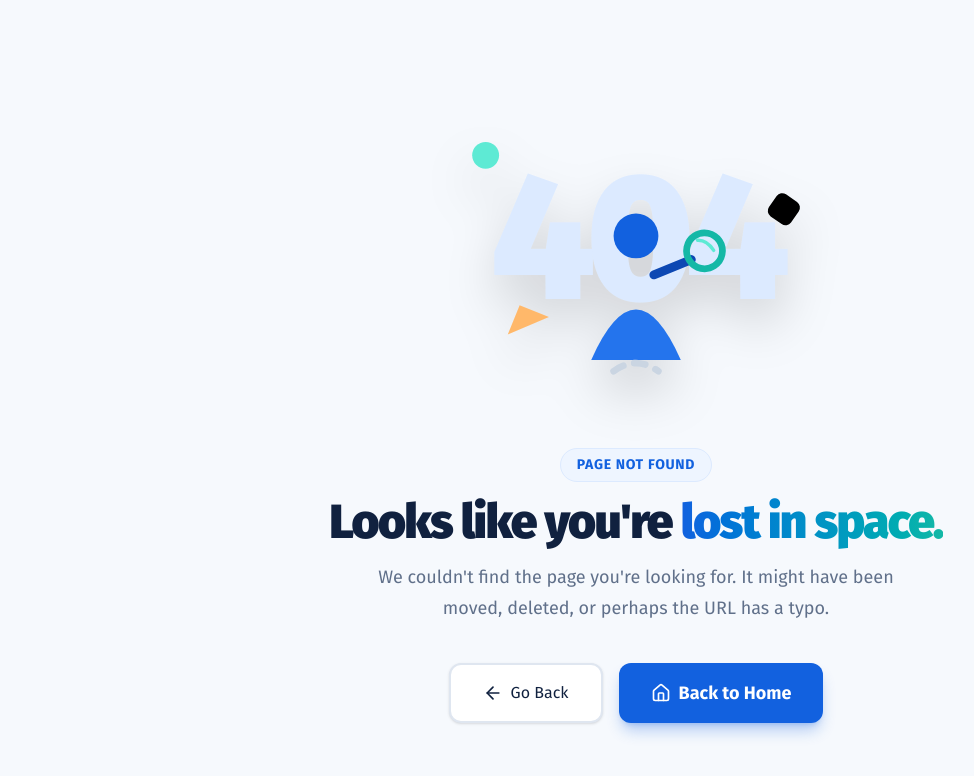
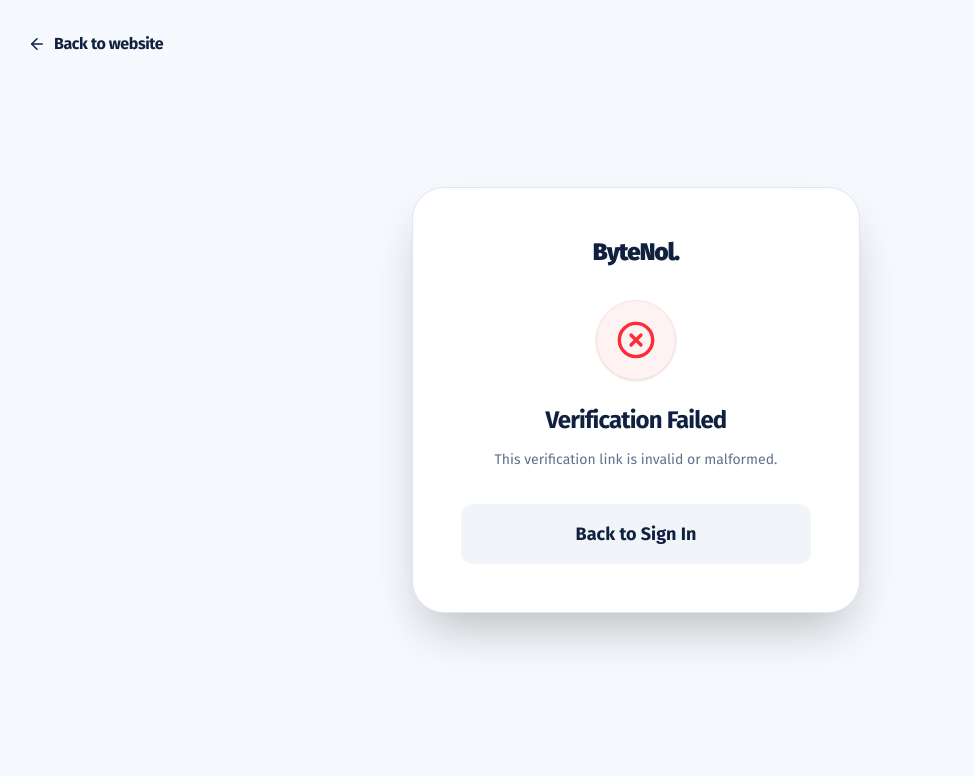
Before and after one commit to bytenol/ByteNol, a React (Vite) app in the folder frontend/: page /verify-email in a window 1280 px wide. Before the commit this address had no page. Shown: the top 776 px of the page, without its empty margins (4-978 px from the left). Built offline with nearby package versions, Linux system fonts and the light colour scheme.

Commit message:
verify page

```diff
--- /dev/null
+++ b/frontend/src/features/auth/pages/VerifyEmailPage.tsx
@@ -0,0 +1,174 @@
+import { useEffect, useState } from "react";
+import { useSearchParams, Link } from "react-router-dom";
+import { motion, AnimatePresence, type Variants } from "motion/react";
+import { CheckCircle2, XCircle, Loader2, ArrowRight, Mail, ArrowLeft } from "lucide-react";
+
+type VerificationStatus = "verifying" | "success" | "error";
+
+
+// --- Animation Variants ---
+const cardVariants: Variants = {
+    hidden: { opacity: 0, y: 20, scale: 0.95 },
+    visible: { opacity: 1, y: 0, scale: 1, transition: { type: "spring", stiffness: 80, damping: 15 } },
+    exit: { opacity: 0, scale: 0.95, transition: { duration: 0.2 } }
+};
+
+export default function VerifyEmailPage() {
+    const [searchParams] = useSearchParams();
+    const [status, setStatus] = useState<VerificationStatus>("verifying");
+    const [errorMessage, setErrorMessage] = useState("");
+
+    useEffect(() => {
+        const uid = searchParams.get("uid");
+        const token = searchParams.get("token");
+
+        if (!uid || !token) {
+            setStatus("error");
+            setErrorMessage("This verification link is invalid or malformed.");
+            return;
+        }
+
+        const verifyEmail = async () => {
+            setStatus("verifying");
+
+            // Simulate network delay
+            setTimeout(() => {
+                // In production, you would make your fetch/axios call here using uid and token
+                // For demonstration, we'll assume it succeeds:
+                setStatus("success");
+
+                // If it were to fail, you would do:
+                // setStatus("error");
+                // setErrorMessage("This verification link has expired or has already been used.");
+            }, 2500);
+        };
+
+        verifyEmail();
+    }, [searchParams]);
+
+    return (
+        <div className="min-h-screen bg-surface relative flex items-center justify-center p-6 overflow-hidden">
+
+            {/* Animated Background Elements */}
+            <motion.div
+                animate={{ scale: [1, 1.1, 1], rotate: [0, 90, 0] }}
+                transition={{ duration: 25, repeat: Infinity, ease: "linear" }}
+                className="absolute top-[-10%] right-[-5%] w-[500px] h-[500px] bg-brand-200/40 rounded-full blur-[100px] pointer-events-none -z-10"
+            />
+            <motion.div
+                animate={{ scale: [1, 1.2, 1], x: [0, -50, 0] }}
+                transition={{ duration: 15, repeat: Infinity, ease: "easeInOut" }}
+                className="absolute bottom-[-10%] left-[-10%] w-[400px] h-[400px] bg-secondary-200/40 rounded-full blur-[100px] pointer-events-none -z-10"
+            />
+
+            {/* Top: Back Link */}
+            <div className="absolute top-8 left-8 z-20">
+                <Link to="/" className="text-ink hover:text-brand-600 font-bold tracking-tight flex items-center gap-2 transition-colors">
+                    <ArrowLeft size={18} /> Back to website
+                </Link>
+            </div>
+
+            {/* Main Card */}
+            <div className="w-full max-w-md bg-white p-8 sm:p-12 rounded-[2rem] shadow-2xl border border-line relative z-10 text-center">
+
+                {/* Brand Header */}
+                <div className="mb-8">
+                    <h2 className="text-2xl font-black text-ink">ByteNol.</h2>
+                </div>
+
+                <div className="min-h-[250px] flex flex-col justify-center">
+                    <AnimatePresence mode="wait">
+
+                        {/* State 1: Verifying */}
+                        {status === "verifying" && (
+                            <motion.div
+                                key="verifying"
+                                variants={cardVariants}
+                                initial="hidden"
+                                animate="visible"
+                                exit="exit"
+                                className="flex flex-col items-center"
+                            >
+                                <div className="relative w-20 h-20 mb-6">
+                                    <div className="absolute inset-0 bg-brand-50 rounded-full animate-ping opacity-75" />
+                                    <div className="relative w-full h-full bg-brand-100 text-brand-600 rounded-full flex items-center justify-center">
+                                        <Mail size={32} />
+                                    </div>
+                                    <div className="absolute -bottom-2 -right-2 bg-white rounded-full p-1 shadow-sm border border-line">
+                                        <Loader2 size={16} className="text-brand-600 animate-spin" />
+                                    </div>
+                                </div>
+                                <h3 className="text-2xl font-bold text-ink mb-3">Verifying Email</h3>
+                                <p className="text-muted text-sm leading-relaxed">
+                                    Please wait a moment while we securely verify your email address and activate your account.
+                                </p>
+                            </motion.div>
+                        )}
+
+                        {/* State 2: Success */}
+                        {status === "success" && (
+                            <motion.div
+                                key="success"
+                                variants={cardVariants}
+                                initial="hidden"
+                                animate="visible"
+                                exit="exit"
+                                className="flex flex-col items-center"
+                            >
+                                <motion.div
+                                    initial={{ scale: 0 }}
+                                    animate={{ scale: 1 }}
+                                    transition={{ type: "spring", bounce: 0.5, delay: 0.2 }}
+                                    className="w-20 h-20 bg-secondary-50 text-secondary-600 rounded-full flex items-center justify-center mb-6 shadow-sm border border-secondary-100"
+                                >
+                                    <CheckCircle2 size={40} />
+                                </motion.div>
+                                <h3 className="text-2xl font-bold text-ink mb-3">Email Verified!</h3>
+                                <p className="text-muted text-sm leading-relaxed mb-8">
+                                    Your email has been successfully verified. Your account is now fully active and ready to go.
+                                </p>
+                                <Link
+                                    to="/auth/login"
+                                    className="w-full bg-brand-600 hover:bg-brand-700 text-white font-bold text-lg py-4 rounded-xl flex items-center justify-center gap-2 transition-all shadow-lg shadow-brand-600/30 hover:-translate-y-1"
+                                >
+                                    Continue to Login <ArrowRight size={18} />
+                                </Link>
+                            </motion.div>
+                        )}
+
+                        {status === "error" && (
+                            <motion.div
+                                key="error"
+                                variants={cardVariants}
+                                initial="hidden"
+                                animate="visible"
+                                exit="exit"
+                                className="flex flex-col items-center"
+                            >
+                                <motion.div
+                                    initial={{ scale: 0 }}
+                                    animate={{ scale: 1 }}
+                                    transition={{ type: "spring", bounce: 0.5 }}
+                                    className="w-20 h-20 bg-red-50 text-red-500 rounded-full flex items-center justify-center mb-6 shadow-sm border border-red-100"
+                                >
+                                    <XCircle size={40} />
+                                </motion.div>
+                                <h3 className="text-2xl font-bold text-ink mb-3">Verification Failed</h3>
+                                <p className="text-muted text-sm leading-relaxed mb-8">
+                                    {errorMessage}
+                                </p>
+                                <Link
+                                    to="/auth/login"
+                                    className="w-full bg-slate-100 hover:bg-slate-200 text-ink font-bold text-lg py-4 rounded-xl transition-all"
+                                >
+                                    Back to Sign In
+                                </Link>
+                            </motion.div>
+                        )}
+
+                    </AnimatePresence>
+                </div>
+            </div>
+        </div>
+    );
+}
```
Also changed, not shown: frontend/src/features/auth/auth.routes.tsx (+16 -3 lines).
